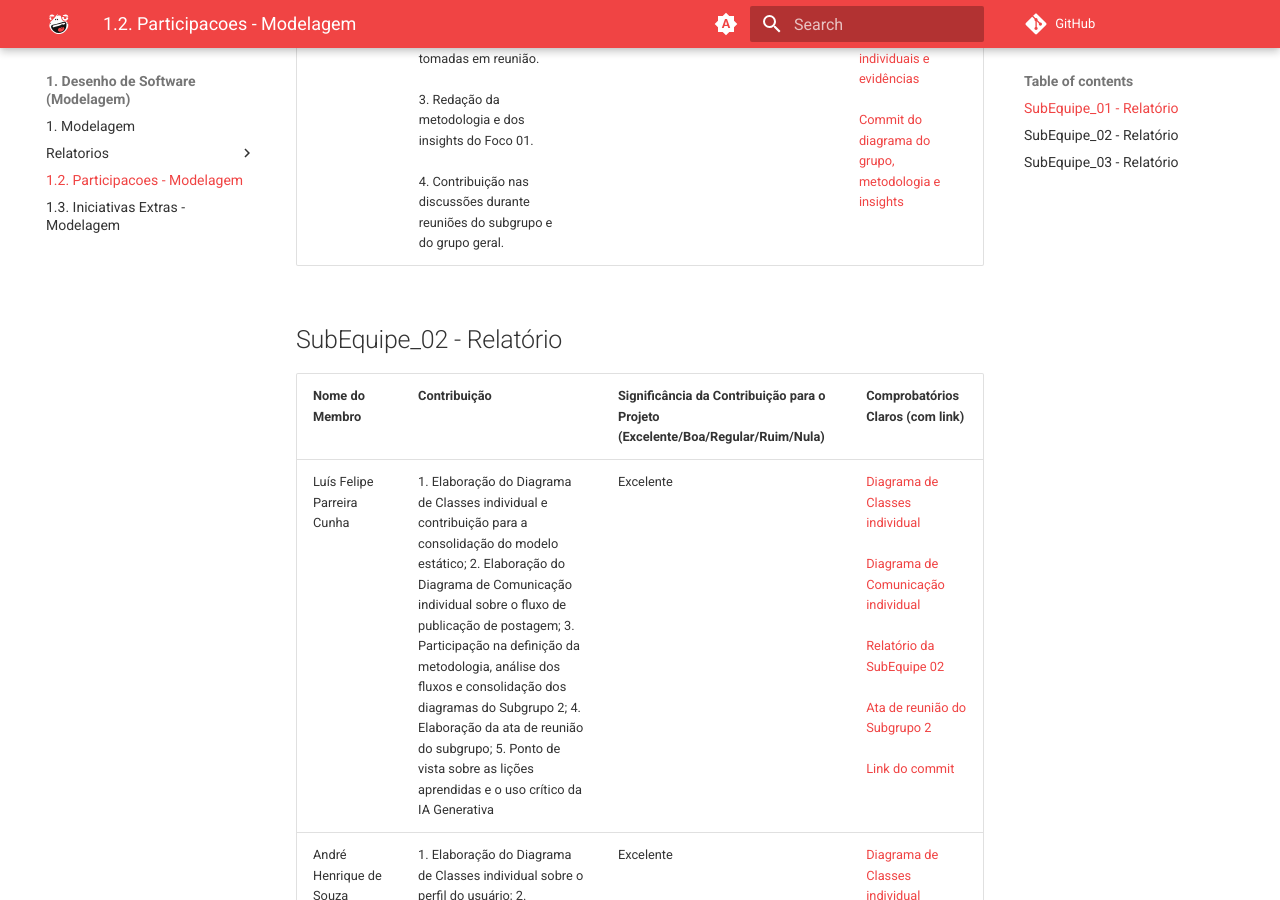
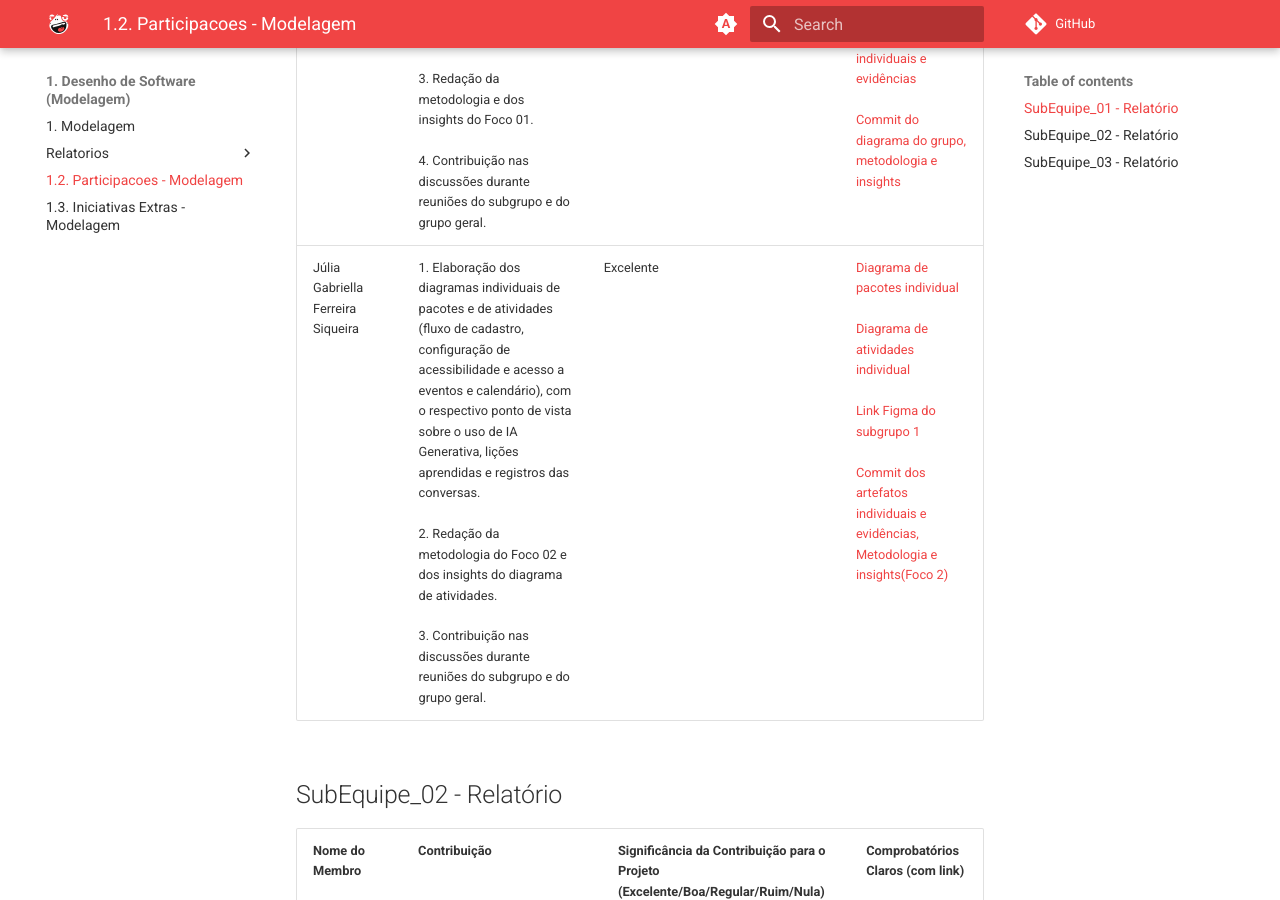
Before and after one commit to UnBArqDsw2026-2-Turma01/2026.2-T01-_G3_ProjetoPortalNoticias_Entrega_02, an MkDocs documentation site: the page built from docs/Base/1.2.ParticipacoesModelagem.md, in a window 1280 px wide and 900 px high, scrolled down 952 px. Built offline with MkDocs 1.6.1 and Material for MkDocs 9.7.7, drawn with Linux system fonts in a browser that asks for light colours; comment, search, counter and statistics services are not loaded.

Commit message:
docs: inclui link do commit

```diff
--- a/docs/Base/1.2.ParticipacoesModelagem.md
+++ b/docs/Base/1.2.ParticipacoesModelagem.md
@@ -8,6 +8,7 @@ Breve relato sobre as participações/contribuições de cada membro à entrega.
 |---------- | ---------- |------------ | --------------- |
 | João Pedro Lopes da Cruz | 1. Elaboração do diagrama de pacotes (individual) e diagrama de atividades (individual) e Ponto de Vista sobre o Uso de IA Generativa.<br><br> 2. Contribuição na discussão durante reuniões do subgrupo e do grupo geral | Excelente | [Diagrama de atividades individual](../assets/subGrupo1/atividadesJoao.png)<br><br>[Diagrama de pacotes individual](../assets/subGrupo1/atividadesJoao.png)<br><br> [Link Figma do subgrupo 1](https://www.figma.com/folder_invite/redeem/bYT8YFg310GbasvMe9dqq4)<br><br>[Link do commit](https://github.com/UnBArqDsw2026-2-Turma01/2026.2-T01-_G3_ProjetoPortalNoticias_Entrega_02/commit/70b17d69e35585fcef0784eb4185fe168d33e41e) |
 | Giovanna Aguiar de Brito | 1. Elaboração dos diagramas individuais de pacotes e de atividades do fluxo de sugerir publicação e do ponto de vista sobre o uso de IA Generativa, com lições aprendidas e registros das conversas.<br><br>2. Consolidação e finalização do diagrama de pacotes da subequipe, com base nas propostas individuais e nas decisões tomadas em reunião.<br><br>3. Redação da metodologia e dos insights do Foco 01.<br><br>4. Contribuição nas discussões durante reuniões do subgrupo e do grupo geral. | Excelente | [Diagrama de pacotes individual](../assets/subGrupo1/pacotes3gi.png)<br><br>[Diagrama de atividades individual](../assets/subGrupo1/atividadesgi.png)<br><br>[Diagrama de pacotes do grupo](../assets/subGrupo1/pacotesgrupo.html)<br><br>[Link Figma do subgrupo 1](https://www.figma.com/folder_invite/redeem/bYT8YFg310GbasvMe9dqq4)<br><br>[Commit dos artefatos individuais e evidências](https://github.com/UnBArqDsw2026-2-Turma01/2026.2-T01-_G3_ProjetoPortalNoticias_Entrega_02/commit/9a25a3b3d2d8990ad197eff672ef95c4a018a3f3)<br><br>[Commit do diagrama do grupo, metodologia e insights](https://github.com/UnBArqDsw2026-2-Turma01/2026.2-T01-_G3_ProjetoPortalNoticias_Entrega_02/commit/8714f20e4fcb0af7e5361eb3182763442db1b04a) |
+| Júlia Gabriella Ferreira Siqueira | 1. Elaboração dos diagramas individuais de pacotes e de atividades (fluxo de cadastro, configuração de acessibilidade e acesso a eventos e calendário), com o respectivo ponto de vista sobre o uso de IA Generativa, lições aprendidas e registros das conversas.<br><br>2. Redação da metodologia do Foco 02 e dos insights do diagrama de atividades.<br><br>3. Contribuição nas discussões durante reuniões do subgrupo e do grupo geral. | Excelente | [Diagrama de pacotes individual](../assets/subGrupo1/pacotesJulia.png)<br><br>[Diagrama de atividades individual](../assets/subGrupo1/atividadesJulia.png)<br><br>[Link Figma do subgrupo 1](https://www.figma.com/folder_invite/redeem/bYT8YFg310GbasvMe9dqq4)<br><br>[Commit dos artefatos individuais e evidências, Metodologia e insights(Foco 2)](https://github.com/UnBArqDsw2026-2-Turma01/2026.2-T01-_G3_ProjetoPortalNoticias_Entrega_02/commit/9637dfcb516d288853d2eb94c27ef5e8aa39c236) |
 
 ## SubEquipe_02 - Relatório
 |Nome do Membro | Contribuição | Significância da Contribuição para o Projeto (Excelente/Boa/Regular/Ruim/Nula) | Comprobatórios Claros (com link)|
```
